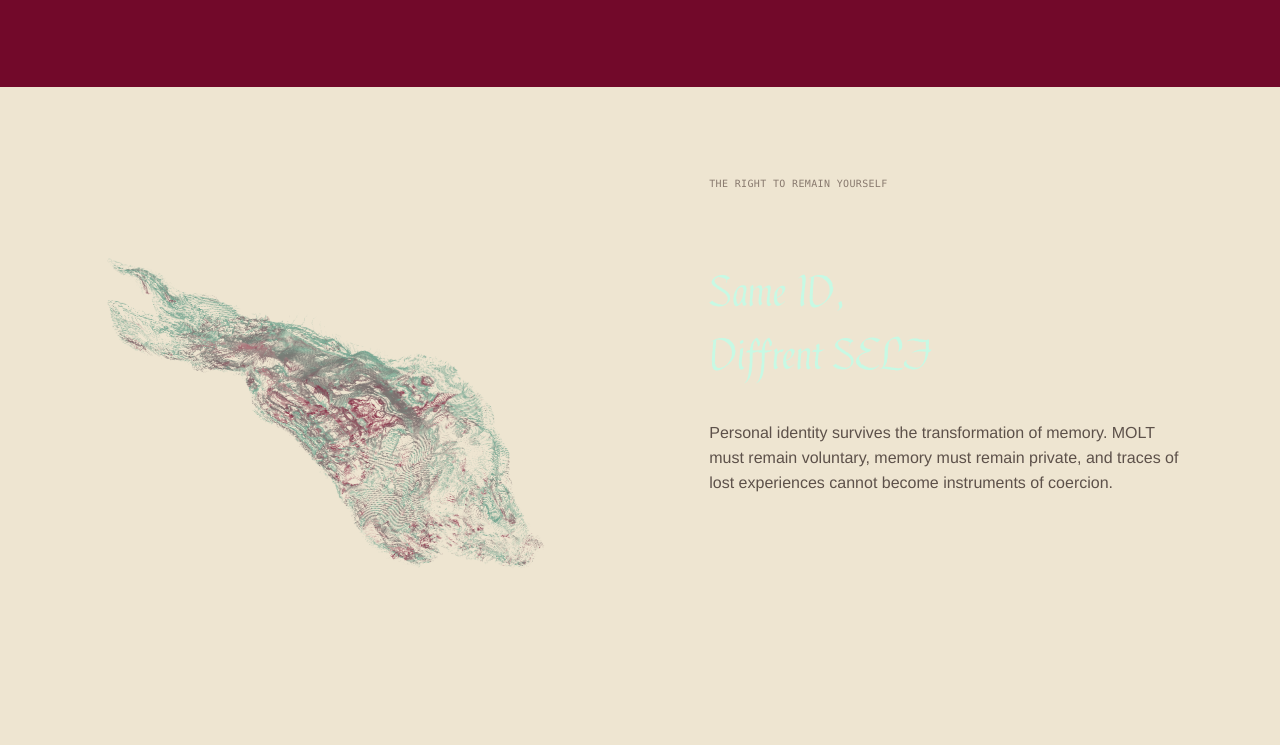
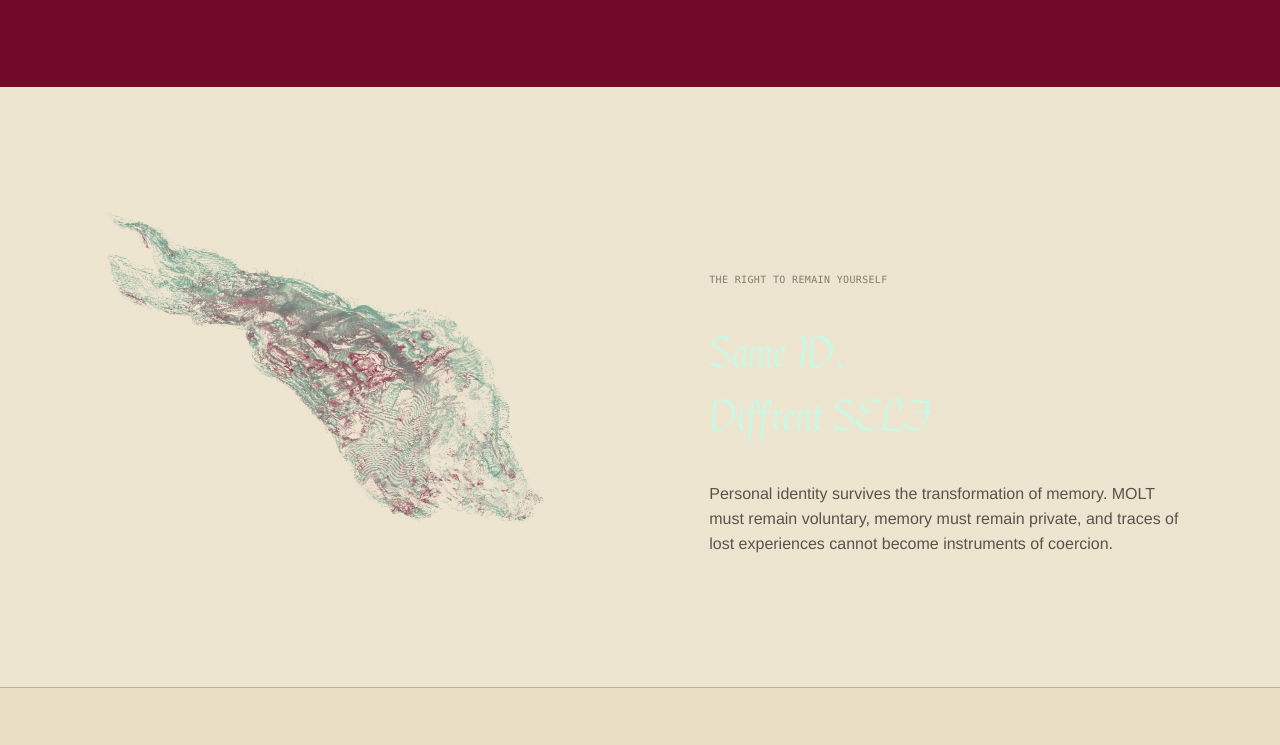
Before and after one commit to siriusOb/ECDYSIS, a website: page index.html in a window 1280 px wide. Shown: the part 1749-2494 px from the top of the page. Drawn offline with Linux system fonts and the light colour scheme; no server answers.

Commit message:
Update ECDYSIS 2026-10-24 09:02:37

```diff
--- a/index.html
+++ b/index.html
@@ -2119,8 +2119,36 @@ html.ecd-iphone .site-header .wordmark span::after {
   color: #599782;
   vertical-align: super;
 }
+
+/* ==============================================================
+   ECDYSIS V66 — SAME ID SECTION / NO CHANGE TO LAB OR EXPORTS
+   Desktop: reduce bottom dead space and center the right-hand
+   typographic composition alongside the ink image.  Preserve the
+   image's visual height after the section gets shorter.
+   Mobile: halve the text panel's 65px lower padding to 32.5px,
+   removing the legacy fixed 430px panel height. Existing iOS and
+   Android zero-gap image/title rules remain authoritative.
+   ============================================================== */
+@media (min-width: 801px) {
+  #view-ecdysis .manifesto { min-height: 600px; }
+  #view-ecdysis .manifesto-image { min-height: 580px; }
+  #view-ecdysis .manifesto-image img { height: 90%; }
+  #view-ecdysis .manifesto-text {
+    justify-content: center;
+    padding-top: 90px;
+    padding-bottom: 35px;
+  }
+  #view-ecdysis .manifesto-text h3 { margin-top: 35px; }
+}
+@media (max-width: 800px) {
+  #view-ecdysis .manifesto { min-height: 0; }
+  #view-ecdysis .manifesto-text {
+    min-height: 0;
+    padding-bottom: 32.5px;
+  }
+}
 </style>
-  <link rel="stylesheet" href="styles.css?v=65" />
+  <link rel="stylesheet" href="styles.css?v=66" />
   <!-- V30: One stable intro source; animation starts only after ink and type are ready. -->
   <style id="ecdysis-intro-stability-v30">
     #intro .intro-image {
--- a/styles.css
+++ b/styles.css
@@ -2099,3 +2099,31 @@
     color: #599782;
     vertical-align: super;
   }
+
+  /* ==============================================================
+     ECDYSIS V66 — SAME ID SECTION / NO CHANGE TO LAB OR EXPORTS
+     Desktop: reduce bottom dead space and center the right-hand
+     typographic composition alongside the ink image.  Preserve the
+     image's visual height after the section gets shorter.
+     Mobile: halve the text panel's 65px lower padding to 32.5px,
+     removing the legacy fixed 430px panel height. Existing iOS and
+     Android zero-gap image/title rules remain authoritative.
+     ============================================================== */
+  @media (min-width: 801px) {
+    #view-ecdysis .manifesto { min-height: 600px; }
+    #view-ecdysis .manifesto-image { min-height: 580px; }
+    #view-ecdysis .manifesto-image img { height: 90%; }
+    #view-ecdysis .manifesto-text {
+      justify-content: center;
+      padding-top: 90px;
+      padding-bottom: 35px;
+    }
+    #view-ecdysis .manifesto-text h3 { margin-top: 35px; }
+  }
+  @media (max-width: 800px) {
+    #view-ecdysis .manifesto { min-height: 0; }
+    #view-ecdysis .manifesto-text {
+      min-height: 0;
+      padding-bottom: 32.5px;
+    }
+  }
```
